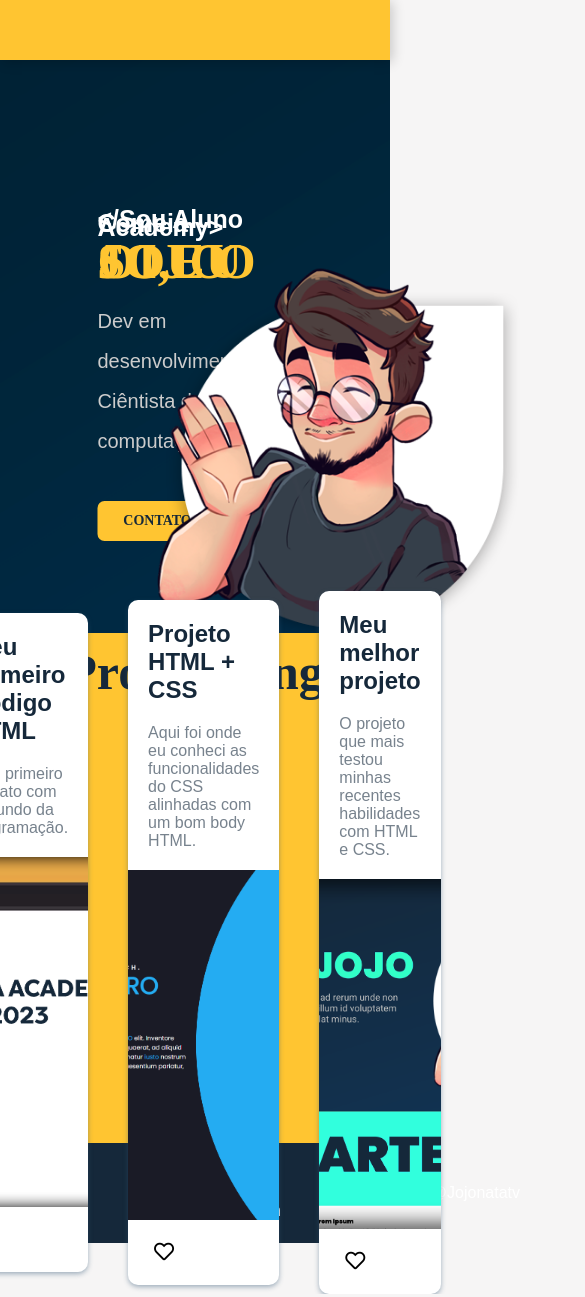
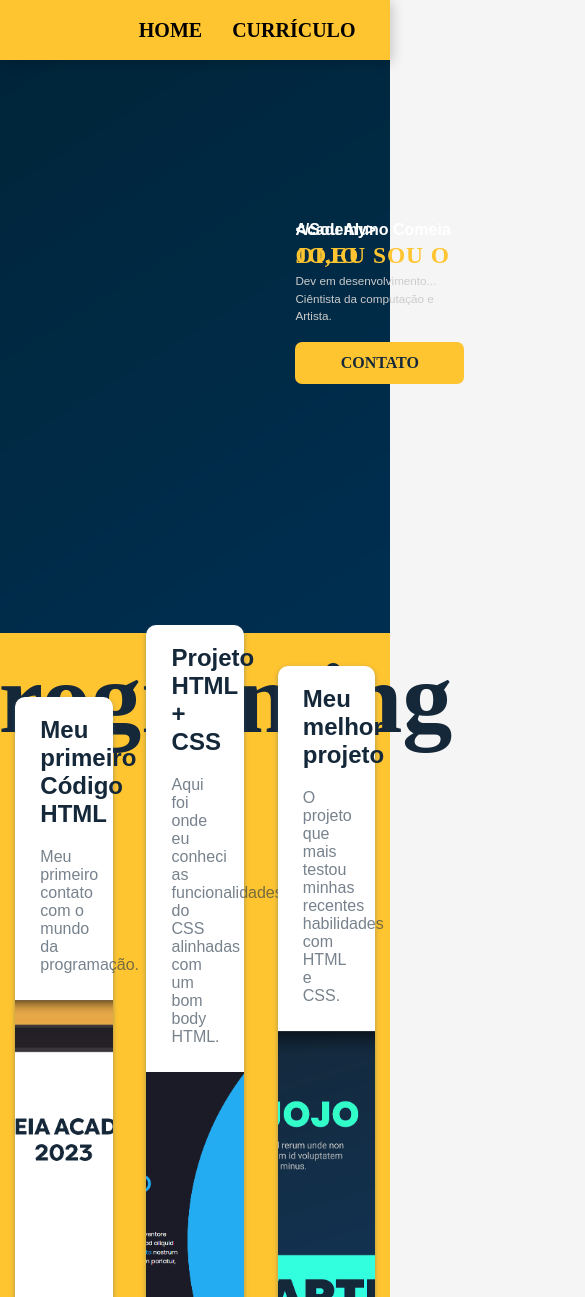
Before and after one commit to JojoComeia/Meu-site-gitpgage, a plain HTML site: page index.html in a window 390 px wide. Shown: the top 1297 px of the page, 585 px wide, since content can reach past the window. Drawn offline with Linux system fonts and the light colour scheme.

Commit message:
ultimos-ajustes-responsivo
Responsivo para 768px e 348px (celular)

```diff
--- a/CSS/Style.css
+++ b/CSS/Style.css
@@ -2,8 +2,8 @@
 body{
 	background-color: #f6f5f5;
   margin: 0;
-	margin-right: 0px;
-	padding: 0px;
+	margin-right: 0vw;
+	padding: 0vw;
 }
 
 ul{
@@ -14,14 +14,22 @@ a{
     text-decoration: none;
 }
 
-section{
-    width: 100%;
+section {
+  width: 100vw;
   height: 75vh;
   background-image: url(../Imagens/background-01-site.png);
-    background-repeat: no-repeat;
   background-size: cover;
+  background-position: center center;
   position: relative;
 }
+
+@media (max-width: 768px) {
+  section {
+      background-position: top center;
+  }
+}
+
+
 
 nav{
 	display: flex;
@@ -54,8 +62,15 @@ nav ul li:active{
   font-family: sans-serif;
   font-weight: bold;
   color: white;
-    font-size: 25px;
+  font-size: 2em;
 }
+
+@media (max-width: 768px) {
+  .textlefttop p a:nth-child(1) {
+      font-size: 1em;
+  }
+}
+
 
 
 .textlefttop p:nth-child(2) {
@@ -63,18 +78,35 @@ nav ul li:active{
   font-weight: bold;
   letter-spacing: 1px;
   color: #ffc531;
-    font-size: 70px;
-    margin-bottom: 40px;
-    margin-top: 50px;
+  font-size: 4vw;
+  margin-bottom: 3vh;
+  margin-top: 5vh;
+}
+
+@media (max-width: 768px) {
+  .textlefttop p:nth-child(2) {
+      font-size: 6vw;
+      margin-bottom: 2vh;
+      margin-top: 3vh;
+  }
 }
 
 .textlefttop p:nth-child(3) {
   font-family: sans-serif;
   color: #cccccc;
-    font-size: 30px;
-    line-height: 40px;
-    margin-bottom: 40px;
+  font-size: 2.5vw;
+  line-height: 3.5vw;
+  margin-bottom: 3vh;
 }
+
+@media (max-width: 768px) {
+  .textlefttop p:nth-child(3) {
+      font-size: 3vw;
+      line-height: 4.5vw;
+      margin-bottom: 2vh;
+  }
+}
+
 
 
 .textlefttop {
@@ -85,22 +117,21 @@ nav ul li:active{
 
 .textlefttop {
     position: absolute;
-    left: 13%;
-    top: 30%;
-    transform: translate(22%, 0%);
+    left: 35vh;
+    top: 20vh;
+}
+.image-background01 {
+  display: block;
+  max-width: 100%;
+  height: auto;
+  margin-left: 1200px;
+  margin-top: 80px;
 }
 
-.image-background01 {
-    height: 600px;
-    position: absolute;
-    bottom: 0px;
-    left: 67%;
-    transform: translateX(-30%);
-}
 
 .button-contato {
-    width: 160px;
-	height: 50px;
+  width: 20vh;
+	height: 5vh;
 	border-radius: 7px;
 	font-family: poppins;
 	font-weight: 900;
@@ -134,7 +165,7 @@ nav ul li:active{
   }
 
   .textoprincipal h1{
-    margin-top: 10px;
+    margin-top: 1vh;
     font-family: poppins;
     font-size: 100px;
     color: #15283a;
@@ -143,7 +174,6 @@ nav ul li:active{
 
 .content {
     font-family: sans-serif;
-    font-weight: 300;
     display: flex;
     justify-content: center;
     align-items: center;
@@ -156,13 +186,13 @@ nav ul li:active{
     background: #ffff;
     box-shadow: 0px 2px 5px #34567573;
     border-radius: 10px;
-    width: 400px;
-    margin: 20px;
+    width: 25%;
+    margin: 2vh;
 }
 
 .mediacard {
     background: url(../Imagens/primeiro-projeto-html.png) center/cover;
-    height: 350px;
+    height: 40vh;
     width: 100%;
 }
 
@@ -175,12 +205,12 @@ nav ul li:active{
 }
 
 .topcard {
-    padding: 20px;
-    padding-top: 0px;
+    padding: 3vh;
+    padding-top: 0vh;
 }
 
 .bottomcard {
-    padding: 20px;
+    padding: 10px;
 }
 
 .actions {
@@ -201,57 +231,16 @@ nav ul li:active{
     transform: scale(1.9);
   }
 
-
   /* Footer */
 
   footer {
     background-color: #15283a;
     font-family: sans-serif;
     color: #fff;
-    padding: 5px;
+    padding: 2vw;
     display: flex;
     justify-content: center;
     align-items: center;
     gap: 150px;
 
   }
-
-
-  /* Smartphones */
-
-
-@media screen and (max-width: 390px) {
-    nav ul {
-      display: none;
-    }
-    .textlefttop {
-      left: 50%;
-      top: 25%;
-      transform: translate(-50%, 0%);
-    }
-    .textlefttop p:nth-child(2) {
-      font-size: 50px;
-      margin-top: 30px;
-    }
-    .textlefttop p:nth-child(3) {
-      font-size: 20px;
-    }
-    .image-background01 {
-      height: 400px;
-      bottom: -20px;
-    }
-    .button-contato {
-      width: 120px;
-      height: 40px;
-      font-size: 14px;
-    }
-    .programing {
-      height: auto;
-    }
-    .textoprincipal h1 {
-      font-size: 50px;
-    }
-    .card {
-      width: 300px;
-    }
-  }
```
Lines whose indentation alone changed are shown as unchanged.
